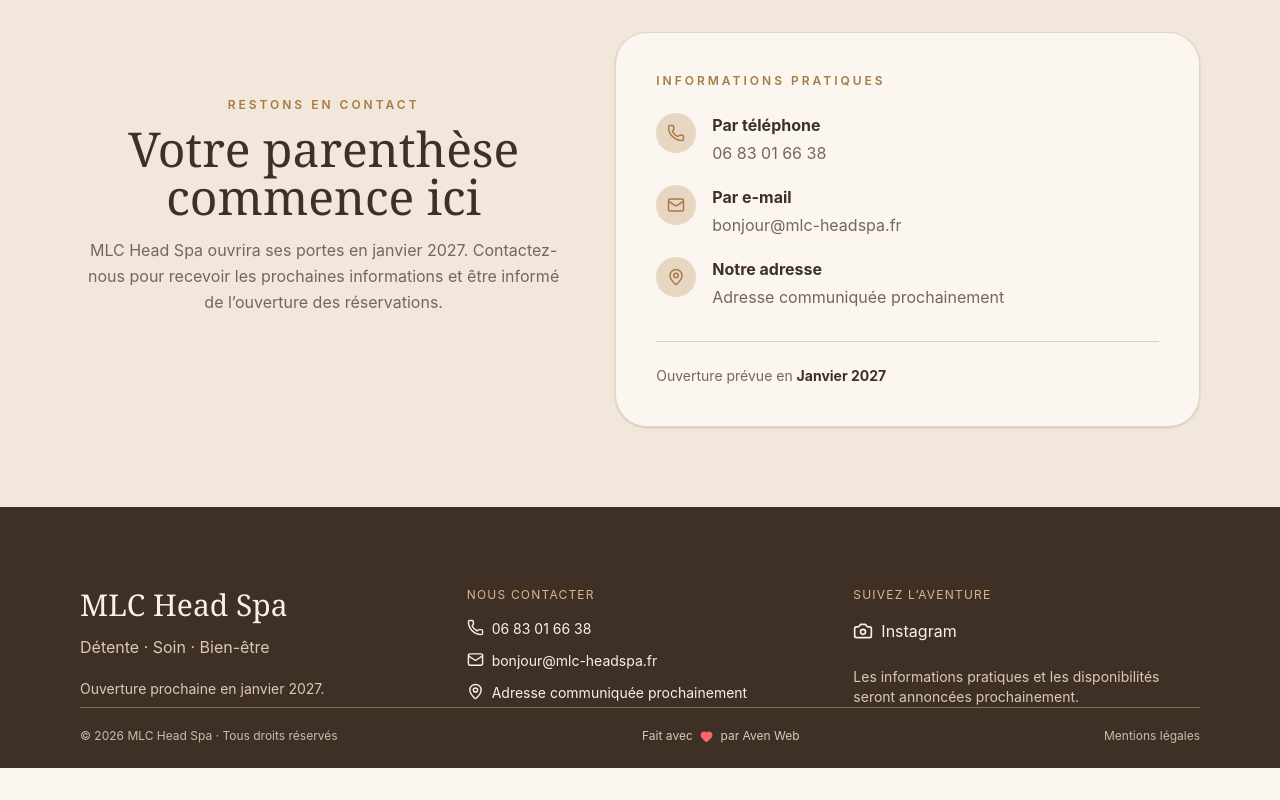
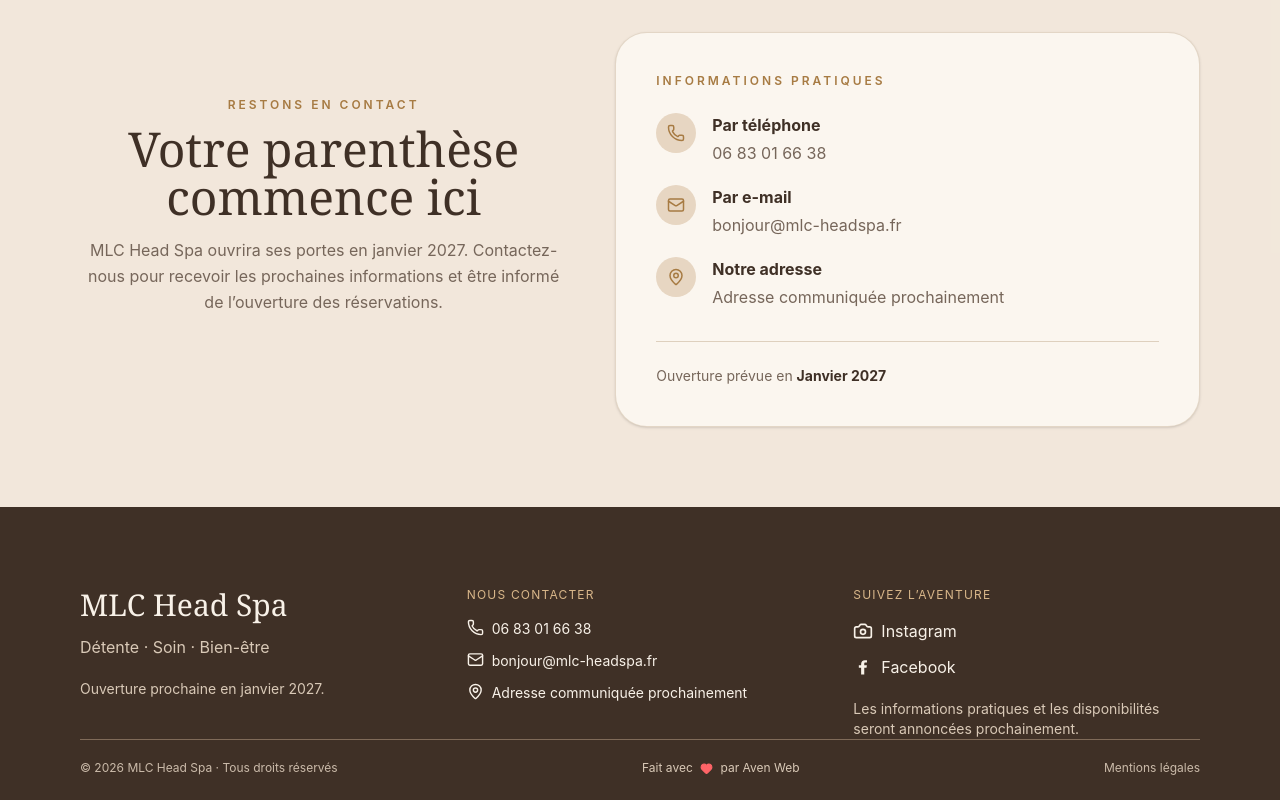
Before and after one commit to Sullivankow/mlc_headSpa, a React (Vite) app: page / in a window 1280 px wide. Shown: the part 2796-3596 px from the top of the page. Before the commit the page ends 3564 px from the top, so only its background shows below. Built offline with nearby package versions, Linux system fonts and the light colour scheme.

Commit message:
update ok

```diff
--- a/src/components/Footer.tsx
+++ b/src/components/Footer.tsx
@@ -36,10 +36,18 @@ export function Footer() {
           <h4 className="uppercase tracking-widest text-xs mb-4 text-[#d9b78a]">
             Suivez l’aventure
           </h4>
-          <a className="inline-flex gap-2 items-center" href="/">
-            {" "}
-            <Camera size={20} /> Instagram
-          </a>
+          <div className="flex flex-col items-start gap-3">
+            <a className="inline-flex gap-2 items-center" href="/">
+              <Camera size={20} /> Instagram
+            </a>
+            <a
+              className="inline-flex gap-2 items-center"
+              href="/"
+              aria-label="Facebook MLC Head Spa"
+            >
+              <FacebookIcon /> Facebook
+            </a>
+          </div>
           <p className="mt-5 text-sm text-[#d9c9b7]">
             Les informations pratiques et les disponibilités seront annoncées
             prochainement.
@@ -60,3 +68,17 @@ export function Footer() {
     </footer>
   );
 }
+
+function FacebookIcon() {
+  return (
+    <svg
+      aria-hidden="true"
+      width="20"
+      height="20"
+      viewBox="0 0 24 24"
+      fill="currentColor"
+    >
+      <path d="M13.5 21v-8h2.75l.4-3h-3.15V8.1c0-.87.24-1.46 1.5-1.46h1.78V3.96c-.31-.04-1.38-.14-2.63-.14-2.61 0-4.4 1.59-4.4 4.51V10H7v3h2.75v8h3.75Z" />
+    </svg>
+  );
+}
```
